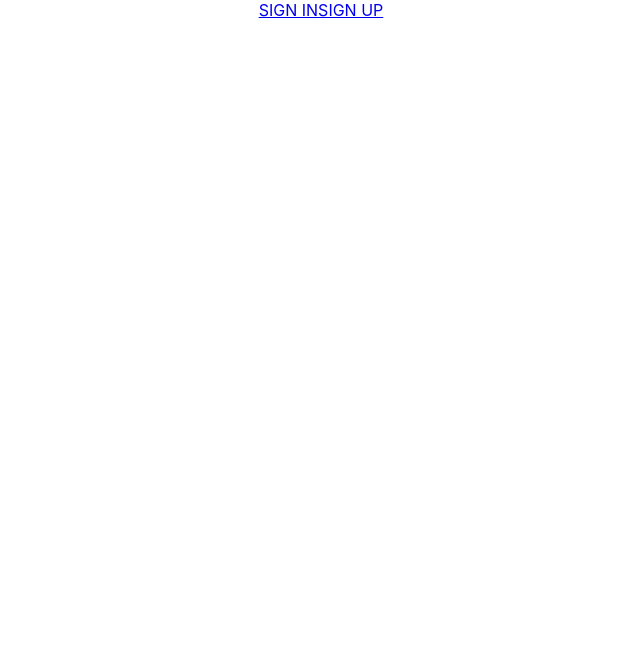
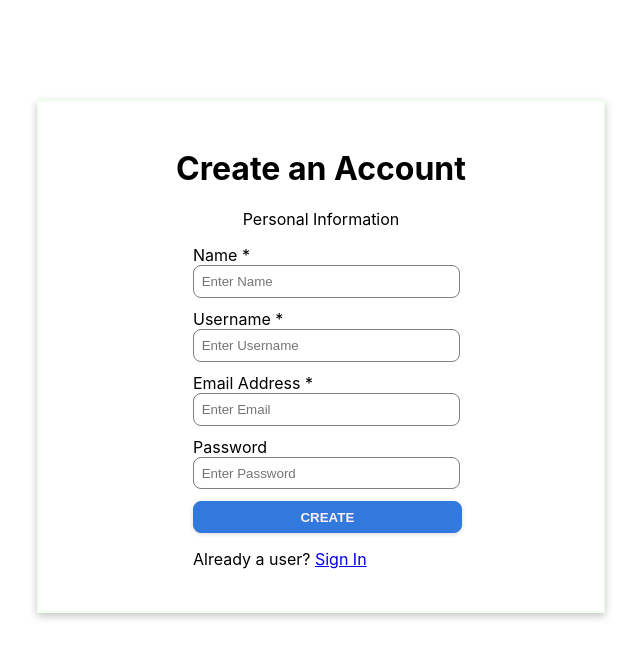
Before and after one commit to rahulsinha1996/code_diva, a React (Create React App) app in the folder hackhathon/: page / in a window 1280 px wide. Before the commit this address had no page. Shown: the top 658 px of the page, without its empty margins (319-959 px from the left). Built offline with nearby package versions, Linux system fonts and the light colour scheme.

Commit message:
added some vhanges in frontend and connected it to backend

```diff
--- a/hackhathon/src/App.js
+++ b/hackhathon/src/App.js
@@ -3,14 +3,16 @@ import { Routes, Route } from "react-router-dom";
 import SIGNIN from './pages/SIGNIN/SIGNIN';
 import SIGNUP from './pages/SIGNUP/SIGNUP';
 import Navbar from './pages/Navbar';
+import Video from './pages/MainPage/Video';
 
 function App() {
   return (
     <div className="App">
-      <Navbar />
+      {/* <Navbar /> */}
          <Routes>
+           <Route path='/' element={<SIGNUP />}/>
            <Route path='/signin' element={<SIGNIN />}/>
-           <Route path='/signup' element={<SIGNUP />}/>
+           <Route path = "/video" element = {<Video/>}/>
          </Routes>
     </div>
   );
--- /dev/null
+++ b/hackhathon/src/pages/MainPage/Video.jsx
@@ -0,0 +1,27 @@
+import React from 'react'
+import { useEffect } from 'react';
+import { useNavigate } from "react-router-dom"
+
+function Video() {
+  const userId= JSON.parse(localStorage.getItem("userId"))
+  const navigate= useNavigate();
+
+  useEffect(()=>{
+
+    if(!userId){
+     navigate("/login")
+    }
+  },[userId])
+
+  const handleClick =() =>{
+
+  }
+  return (
+    <>
+    <button onClick={handleClick}>Logout</button>
+    <div>Video</div>
+    </>
+  )
+}
+
+export default Video
--- a/hackhathon/src/pages/SIGNIN/SIGNIN.jsx
+++ b/hackhathon/src/pages/SIGNIN/SIGNIN.jsx
@@ -1,23 +1,60 @@
 import React from 'react'
 import "./SIGNIN.css"
+import { Link ,useNavigate } from "react-router-dom"
+import { useState } from 'react'
 
 const SIGNIN = (props) => {
+    const [formData, setFormData] = useState({})
+    const userId= JSON.parse(localStorage.getItem("userId"))
+    const navigate= useNavigate()
+
+    const handleChange =(e)=>{
+        let inputName= e.target.name;
+
+        setFormData({
+          ...formData,
+          [inputName] : e.target.value
+        })
+    }
+
+const handleClick = async()=>{
+    try {
+        let res = await fetch("https://taskdeployment.herokuapp.com/auth/login",{
+          method: "Post",
+          headers : {"content-type" : "application/json"},
+          body: JSON.stringify({
+            username: formData.username,
+            password: formData.password
+          })
+        })
+       let data= await res.json();
+        console.log(data)
+        console.log(userId)
+        if(userId){
+          navigate("/video")
+        }
+       } catch (error) {
+        console.log(error)
+       }
+}
+
     return (
         <div className='signup'>
         <h1>Already Registered ?</h1>
         <div className='inputdiv'>
-        <label>Email Address *</label>
+        <label>Username *</label>
         <br />
-        <input className='input' type="email" name="useremail"/>
+        <input className='input' name="username" placeholder='Enter Username'  onChange= {handleChange}/>
         <br />
         <label>Password</label>
         <br />
-        <input className='input' type="text" name="password"/>
-        <p className='pwd'>Forgot Password ?</p>
+        <input className='input' type="text" name="password"  placeholder='Enter Password' onChange= {handleChange}/>
+        {/* <p className='pwd'>Forgot Password ?</p> */}
         <br />
-        <button className='btn'>SIGN IN</button>
 
-        <p>Doesn't have an account ? Sign Up</p>
+        <button onClick={handleClick} className='btn'>SIGN IN</button>
+
+        <p>Doesn't have an account? <Link to= "/">Sign Up</Link> </p>
         </div>
     </div>
     )
--- a/hackhathon/src/pages/SIGNUP/SIGNUP.css
+++ b/hackhathon/src/pages/SIGNUP/SIGNUP.css
@@ -4,6 +4,7 @@
     margin: auto;
     box-shadow: rgba(0, 0, 0, 0.24) 0px 3px 8px;
     padding: 2%;
+    margin-top:100px;
 }
 .inputdiv{
     text-align: left;
@@ -14,6 +15,7 @@
     width: 65%;
     border-radius: 8px;
     margin-bottom: 3%;
+    border: 1px solid grey;
 }
 .pwd{
     margin-top: -10px;
@@ -28,7 +30,8 @@
     width: 70%;
     padding: 2%;
     border-radius: 8px;
+    border: 1px solid rgb(49, 121, 221);
     font-weight: bold;
     color: lavenderblush;
-    background-color: rgb(32, 32, 185);
+    background-color: rgb(49, 121, 221);
 }
--- a/hackhathon/src/pages/SIGNUP/SIGNUP.jsx
+++ b/hackhathon/src/pages/SIGNUP/SIGNUP.jsx
@@ -1,31 +1,64 @@
 import React from 'react'
 import "./SIGNUP.css"
+import { Link , useNavigate } from "react-router-dom"
+import { useState } from 'react'
 
 const SIGNUP = (props) => {
+    const [formData, setFormData] = useState({})
+    const navigate= useNavigate()
+   const handleChange= (e)=>{
+       let inputName= e.target.name;
+
+       setFormData({
+        ...formData,
+        [inputName] : e.target.value
+      })
+   }
+
+   const handleClick = async()=>{
+    try {
+        let res = await fetch("https://taskdeployment.herokuapp.com/auth/signup",{
+          method: "post",
+          headers : {"content-type" : "application/json"},
+          body: JSON.stringify({
+             formData
+          })
+        })
+       let data= await res.json();
+       console.log(data)
+      let id= data.user._id;
+      console.log(id)
+      localStorage.setItem("userId", JSON.stringify(id))
+      navigate("/signin")
+
+       } catch (error) {
+        console.log(error)
+       }
+   }
     return (
         <div className='signup'>
             <h1>Create an Account</h1>
             <p>Personal Information</p>
             <div className='inputdiv'>
-            <label className='label'>First Name *</label>
+            <label className='label'> Name *</label>
             <br />
-            <input className='input' type="text" name="name"/>
+            <input className='input' type="text" name="name" placeholder='Enter Name'  onChange= {handleChange}/>
             <br />
-            <label>Last Name *</label>
+            <label>Username *</label>
             <br />
-            <input className='input' type="text" name="username" />
+            <input className='input' type="text" name="username" placeholder='Enter Username' onChange= {handleChange}/>
             <br />
             <label>Email Address *</label>
             <br />
-            <input className='input' type="email" name="useremail"/>
+            <input className='input' type="email" name="email" placeholder='Enter Email'  onChange= {handleChange}/>
             <br />
             <label>Password</label>
             <br />
-            <input className='input' type="text" name="password"/>
+            <input className='input' type="text" name="password" placeholder='Enter Password'  onChange= {handleChange}/>
             <br />
-            <button className='btn'>CREATE</button>
+            <button onClick={handleClick} className='btn'>CREATE</button>
 
-            <p>Already a user ? Sign In</p>
+            <p>Already a user? <Link to= "/signin">Sign In</Link> </p>
             </div>
         </div>
     )
```
Also changed, not shown: 1 other file (tests, documents, lock files or other folders).
